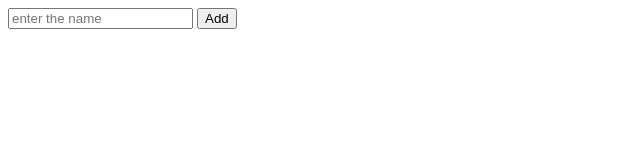
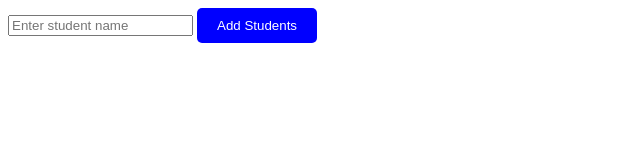
Before and after one commit to AayanSrivastwa/web-practice, a plain HTML site: page javascript/index.html in a window 1280 px wide. Shown: the whole page, without its empty margins (0-640 px from the left). Drawn offline with Linux system fonts and the light colour scheme.

Commit message:
feat:promise

```diff
--- a/javascript/index.html
+++ b/javascript/index.html
@@ -21,10 +21,11 @@
         <button>Submit</button>
     </div>
      -->
-    <div>
-        <input type="text" id="name" placeholder="enter the name">
-        <button class="btnadd"> Add</button>
-        <div class="list"></div>
+
+    <input type="name" id="name" placeholder="Enter student name">
+    <button class="btn">Add Students</button>
+    <div class="list"></div>
+
 
     <script src="./script.js"></script>
 </body>
--- a/javascript/style.css
+++ b/javascript/style.css
@@ -7,3 +7,7 @@
     cursor: pointer;
 
 }
+
+.btn:hover {
+    background-color: rgb(0, 195, 255);
+}
```
Also changed, not shown: javascript/script.js (line endings or trailing spaces), learning.js (deleted).
